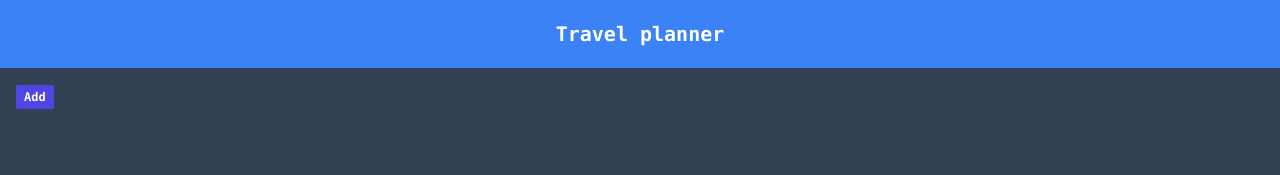
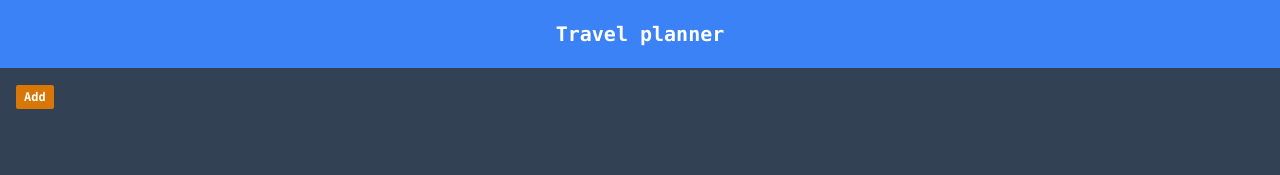
Before and after one commit to TheUnseenBug/React-Week-3, a React (Vite) app: page / in a window 1280 px wide. Shown: the top 175 px of the page. Built offline with nearby package versions, Linux system fonts and the light colour scheme.

Commit message:
minor style change

```diff
--- a/src/components/button.tsx
+++ b/src/components/button.tsx
@@ -11,7 +11,7 @@ const Button: FC<props> = ({ text, onClick, type }) => {
     <button
       type={type ? type : "button"}
       onClick={onClick}
-      className="px-2 py-1 text-xs font-semibold text-white bg-indigo-600 rounded-sm shadow-xs hover:bg-indigo-500 focus-visible:outline-2 focus-visible:outline-offset-2 focus-visible:outline-indigo-600"
+      className="px-2 py-1 text-xs font-semibold text-white rounded-sm shadow-xs bg-amber-600 hover:bg-amber-500 focus-visible:outline-2 focus-visible:outline-offset-2 focus-visible:outline-amber-600"
     >
       {text}
     </button>
```
